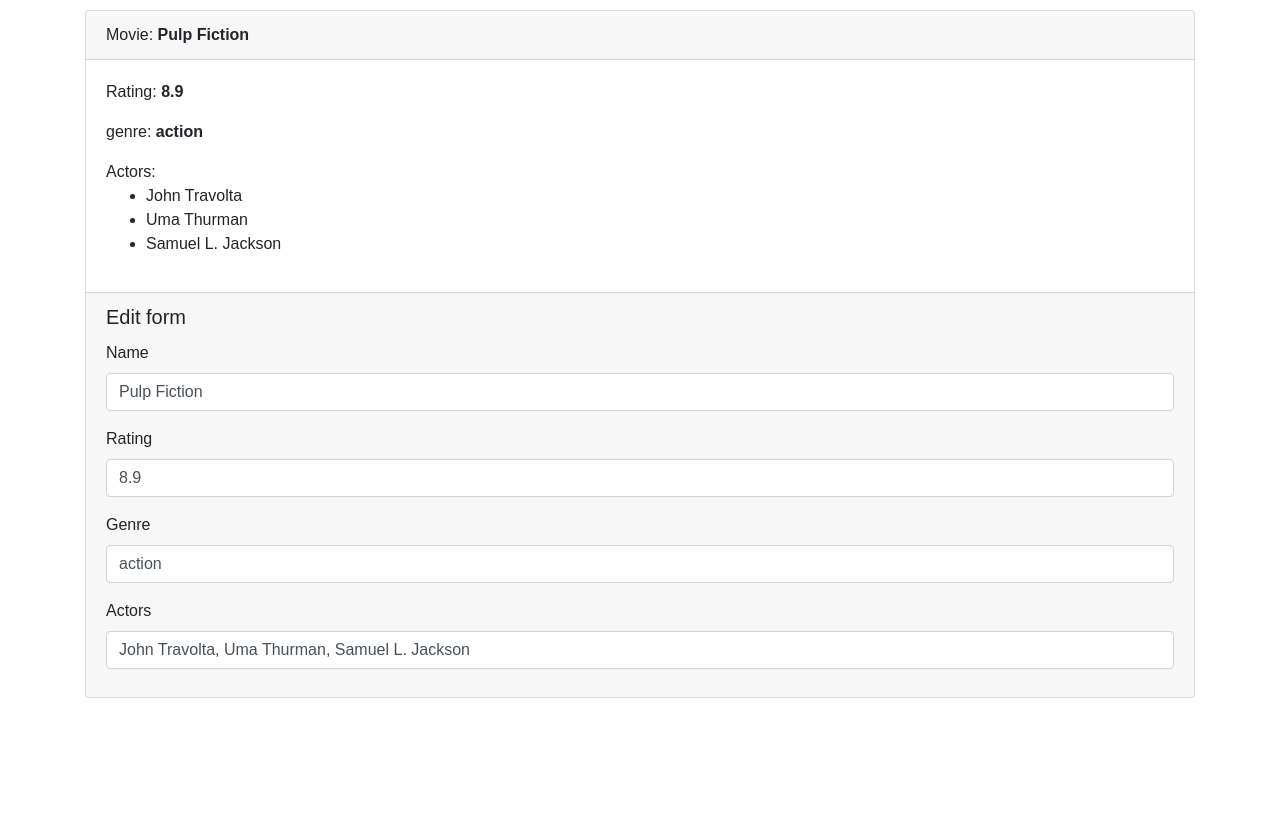
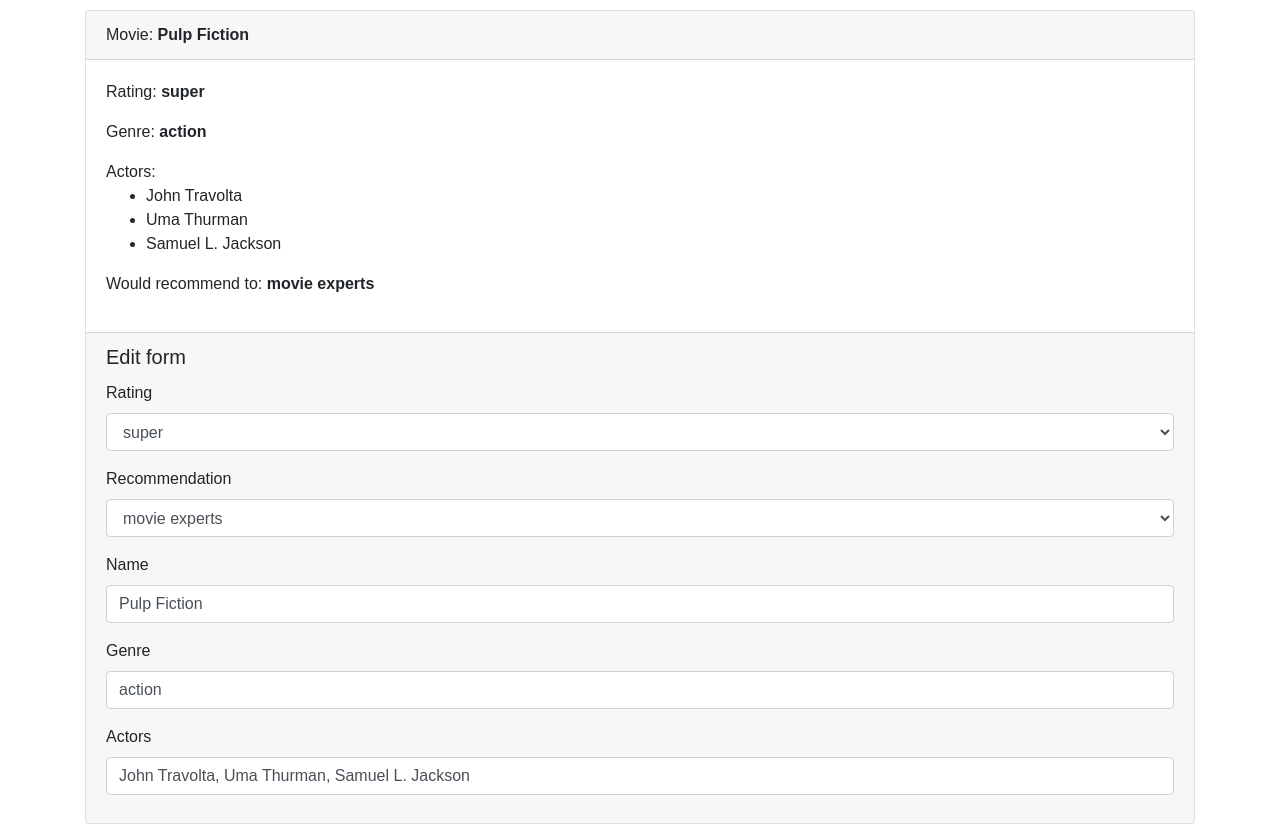
Before and after one commit to yumedzi/FilmsDB, a React (Create React App) app: page / in a window 1280 px wide. Before the commit the page ends 800 px from the top, so only its background shows below. Built offline with nearby package versions, Linux system fonts and the light colour scheme.

Commit message:
ADD: made more universal, added few selects

```diff
--- a/src/App.js
+++ b/src/App.js
@@ -10,22 +10,53 @@
 const FormField = props => (
   <div className="form-group">
     <label>{strToTitle(props.attr.replace('_raw', ''))}</label>
-    <input value={props.form.state[props.attr]} onChange={props.form.changeValue} type="text" className="form-control" attr={props.attr.replace('_raw', '')} placeholder={'Enter' + props.attr.replace('_raw', '')} />
+    { props.form.attributesTypes[props.attr] === 'text' ?
+        <input value={props.form.state[props.attr]} onChange={props.form.changeValue}
+          type="text" className="form-control"
+          attr={props.attr.replace('_raw', '')} placeholder={'Enter ' + props.attr.replace('_raw', '')}
+        />
+      :
+        <select value={props.form.state[props.attr]} className="form-control" onChange={props.form.changeValue}
+          attr={props.attr.replace('_raw', '')} >
+            {props.form.options[props.attr].map(x => <option value={x}>{x}</option>)}
+        </select>
+    }
   </div>
 )
 
 class App extends Component {
   constructor(props) {
     super(props);
+    this.attributes = [ // To track order
+      'name',
+      'rating',
+      'genre',
+      'actors_raw',
+      'recommendation'
+    ]
+    this.attributesTypes = { // To track type of attribute
+      name: 'text',
+      genre: 'text',
+      actors_raw: 'text',
+      rating: 'select',
+      recommendation: 'select'
+    };
+    this.options = {
+      rating: ['super', 'great', 'so-so', 'bad', 'eyes-bleeding'],
+      recommendation: ['everybody', 'movie experts', 'friends', 'enemies only']
+    }
+
     // Bind change* methods
     this.changeValue = this.changeValue.bind(this);
-    this.attributes = ['name', 'rating', 'genre', 'actors_raw'];
+
+    // Default state
     this.state = {
       name: props.name || '',
-      rating: props.rating || 0,
       genre: props.genre || '',
       actors_raw: props.actors || '',
       actors: props.actors ? props.actors.split(',').map(x => x.trim()).filter(Boolean).map(strToTitle) : [],
+      rating: this.options.rating.includes(props.rating) ? props.rating : 'so-so',
+      recommendation: this.options.recommendation.includes(props.recommendation) ? props.recommendation : 'movie experts',
     };
   }
 
@@ -40,7 +71,7 @@
       newState[attr] = event.target.value;
     }
 
-    // console.log(newState);
+    console.log(newState);
     this.setState(newState);
   };
 
@@ -53,13 +84,18 @@
           </div>
           <div className="card-body">
             <p>Rating: <strong>{this.state.rating}</strong></p>
-            <p>genre: <strong>{this.state.genre}</strong></p>
-            <p>Actors: {this.state.actors.length ? (<ul>{this.state.actors.map(a => <li>{a}</li>)}</ul>): (<i>No actors</i>) }</p>
+            <p>Genre: <strong>{this.state.genre}</strong></p>
+            Actors: {this.state.actors.length ? (<ul>{this.state.actors.map(a => <li>{a}</li>)}</ul>): (<i>No actors</i>) }
+            <p>Would recommend to: <strong>{this.state.recommendation}</strong></p>
           </div>
           <div className="card-footer">
             <h5 className="card-title">Edit form</h5>
             <form>
-              {this.attributes.map(x => (<FormField attr={x} form={this}/>))}
+              {/* Select-based inputs first */}
+              {this.attributes.filter(x => this.attributesTypes[x] === 'select').map(x => (<FormField attr={x} form={this}/>))}
+
+              {/* Text input fields */}
+              {this.attributes.filter(x => this.attributesTypes[x] === 'text').map(x => (<FormField attr={x} form={this}/>))}
             </form>
           </div>
         </div>
--- a/src/index.js
+++ b/src/index.js
@@ -4,5 +4,5 @@
 import App from './App';
 import registerServiceWorker from './registerServiceWorker';
 
-ReactDOM.render(<App name="Pulp Fiction" rating="8.9" genre="action" actors="John Travolta, Uma Thurman, Samuel L. Jackson " />, document.getElementById('root'));
+ReactDOM.render(<App name="Pulp Fiction" rating="super" genre="action" actors="John Travolta, Uma Thurman, Samuel L. Jackson " />, document.getElementById('root'));
 registerServiceWorker();
```
